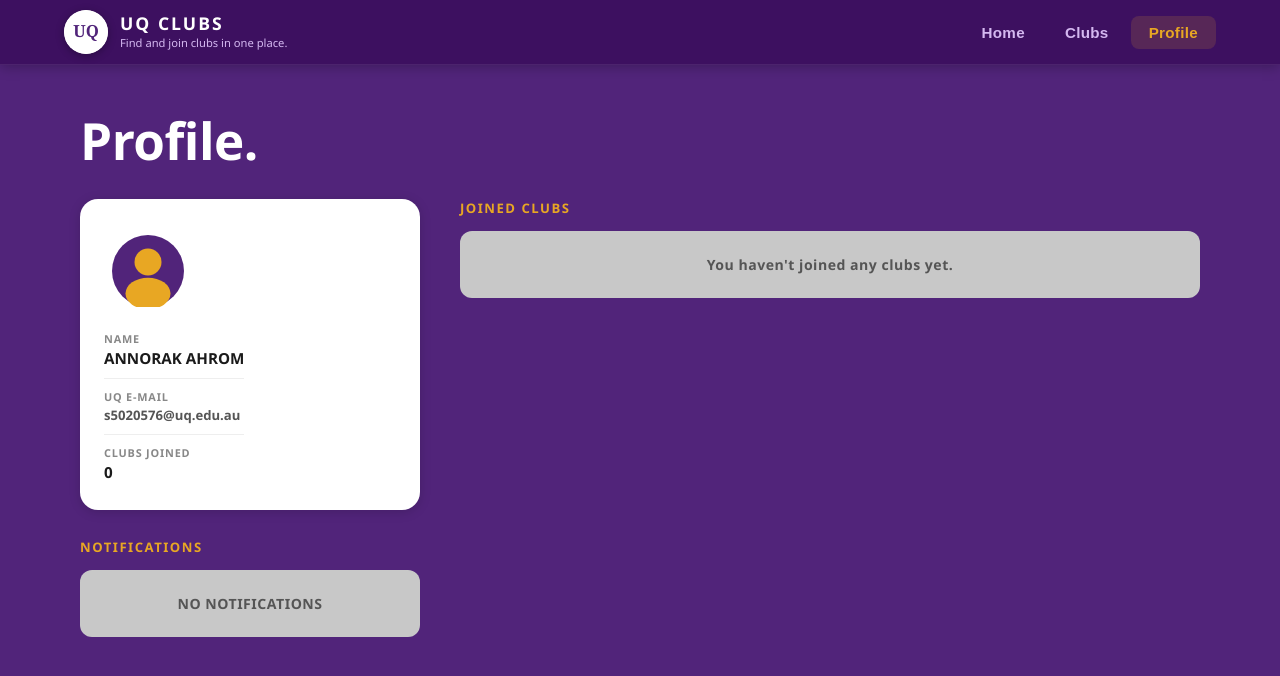
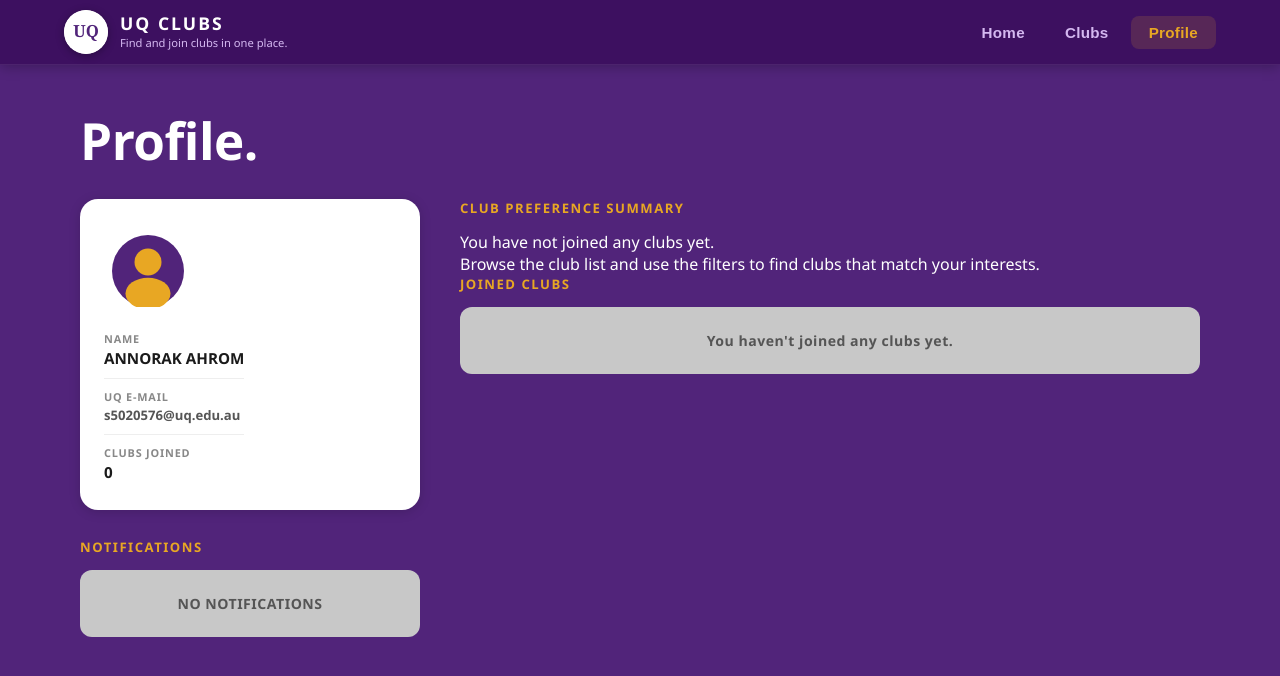
Before and after one commit to COMP1100-2026-s1/39_Idris, a React (Create React App) app in the folder Iteration 3/uq-clubs/: page / in a window 1280 px wide. Both pictures are taken after a click on the button "Profile". Shown: the top 676 px of the page. Built offline with nearby package versions, Linux system fonts and the light colour scheme.

Commit message:
yuejia bai code

```diff
--- /dev/null
+++ b/Iteration 3/uq-clubs/src/components/ProfileInsight_YuejiaBai.js
@@ -0,0 +1,37 @@
+import React from 'react';
+
+function ProfileInsight_YuejiaBai({ joinedClubData = [] }) {
+  const totalJoined = joinedClubData.length;
+
+  return (
+    <section className="profile-insight-yuejia">
+      <h2 className="section-heading">Club Preference Summary</h2>
+
+      <div className="profile-insight-card-yuejia">
+        {totalJoined === 0 ? (
+          <>
+            <p className="profile-insight-title-yuejia">
+              You have not joined any clubs yet.
+            </p >
+            <p className="profile-insight-text-yuejia">
+              Browse the club list and use the filters to find clubs that match
+              your interests.
+            </p >
+          </>
+        ) : (
+          <>
+            <p className="profile-insight-title-yuejia">
+              You have joined {totalJoined} club{totalJoined === 1 ? '' : 's'}.
+            </p >
+            <p className="profile-insight-text-yuejia">
+              Use your joined clubs to compare interests and decide what other
+              clubs may fit your student life.
+            </p >
+          </>
+        )}
+      </div>
+    </section>
+  );
+}
+
+export default ProfileInsight_YuejiaBai;
--- a/Iteration 3/uq-clubs/src/components/ProfilePage.js
+++ b/Iteration 3/uq-clubs/src/components/ProfilePage.js
@@ -1,6 +1,7 @@
 import React from 'react';
 import ClubCard from './ClubCard';
 import clubs from '../data/clubs';
+import ProfileInsight_YuejiaBai from './ProfileInsight_YuejiaBai';
 
 export default function ProfilePage({ joinedClubs, onViewMore }) {
   const joinedClubData = clubs.filter((c) => joinedClubs.includes(c.id));
@@ -42,10 +43,12 @@ export default function ProfilePage({ joinedClubs, onViewMore }) {
             <h2 className="section-heading">Notifications</h2>
             <div className="empty-box">NO NOTIFICATIONS</div>
           </section>
+
         </div>
 
         {/* Right / bottom column */}
         <div className="profile-clubs-col">
+       <ProfileInsight_YuejiaBai joinedClubData={joinedClubData} />
           <section>
             <h2 className="section-heading">Joined Clubs</h2>
             {joinedClubData.length === 0 ? (
```
